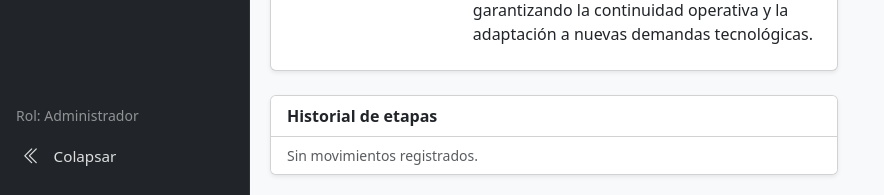
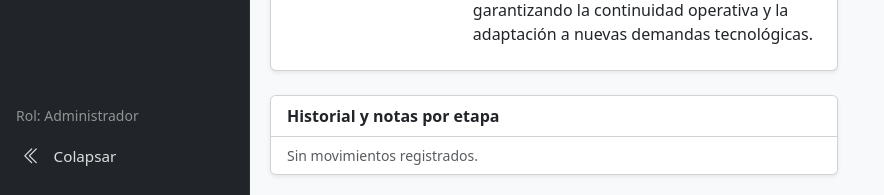
Before and after one commit to hmenta/HRM_open, a Django app: page /recruitment/candidates/5/ in a window 1280 px wide. Shown: the part 1075-1270 px from the top of the page, without its empty margins (0-884 px from the left). Run offline with Django 4.2, Linux system fonts and the light colour scheme; a user stored in the database is signed in; data comes from the database, SQL or seed files in the repository.

Commit message:
Add files via upload
Se agrega en modo oculto, es decir: pendiente de habilitar en el archivo, un grupo de campos para agregar notas adicionales de los entrevistadores durante el proceso de reclutamiento.  Se suma a la posibilidad ya incluida en el historial del movimiento del candidato dentro del pipeline.

```diff
--- a/templates/recruitment/candidate_detail.html
+++ b/templates/recruitment/candidate_detail.html
@@ -86,7 +86,7 @@
     </div>
 
     <div class="card shadow-sm">
-      <div class="card-header bg-white fw-semibold">Historial de etapas</div>
+      <div class="card-header bg-white fw-semibold">Historial y notas por etapa</div>
       <ul class="list-group list-group-flush">
         {% for log in logs %}
         <li class="list-group-item small">
@@ -148,19 +148,22 @@
                 </select>
               </div>
               <div class="mb-2">
-                <input type="text" name="comment" class="form-control form-control-sm" placeholder="Comentario u observación (opcional)..." maxlength="300">
+                <input type="text" name="comment" class="form-control form-control-sm" placeholder="Comentario u observación (opcional)..." maxlength="500">
               </div>
               <button type="submit" class="btn btn-primary btn-sm w-100 mb-2">Actualizar etapa</button>
             </form>
 
 
             <!-- Notas del reclutador por etapa -->
+            <!-- Habilitar Opción para agregar notas adicionales a las declaradas en el historial
+                los modelos views, forms y urls.py ya quedaron preparados.
+
             <div class="card shadow-sm">
             <div class="card-header bg-white fw-semibold">Notas por etapa</div>
-            <!-- <div class="mt-3">
+                <div class="mt-3">
                 <div class="fw-semibold small mb-2">
                     Notas por etapa
-                </div> -->
+                </div>
 
                 {% for stage_key, stage_label, note_value in app.stage_notes_items %}
 
@@ -210,7 +213,7 @@
                 {% endfor %}
 
           </div>
-        </div>
+        </div> -->
 
 
             <!-- Botón para desafectar al candidato de esta búsqueda -->
```
